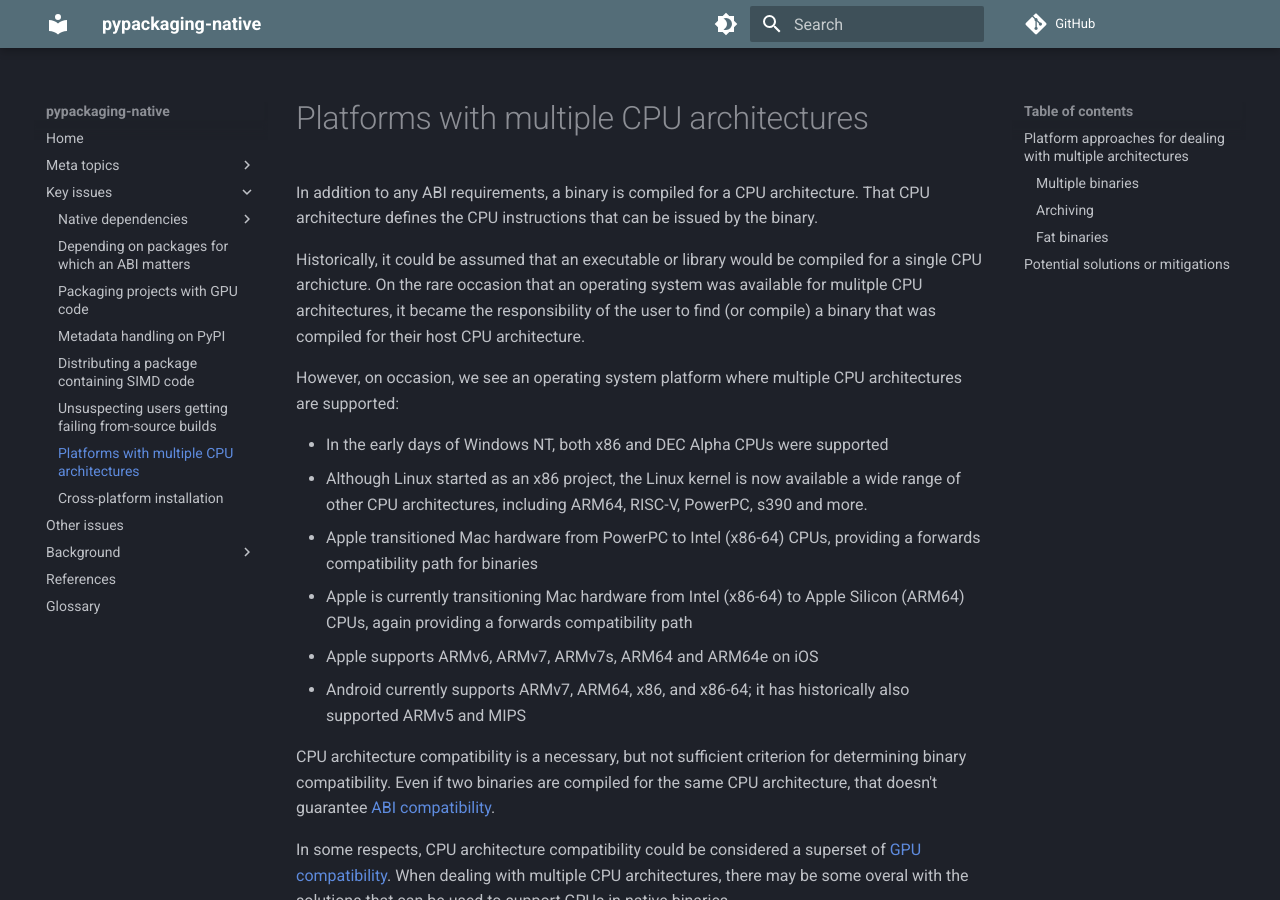
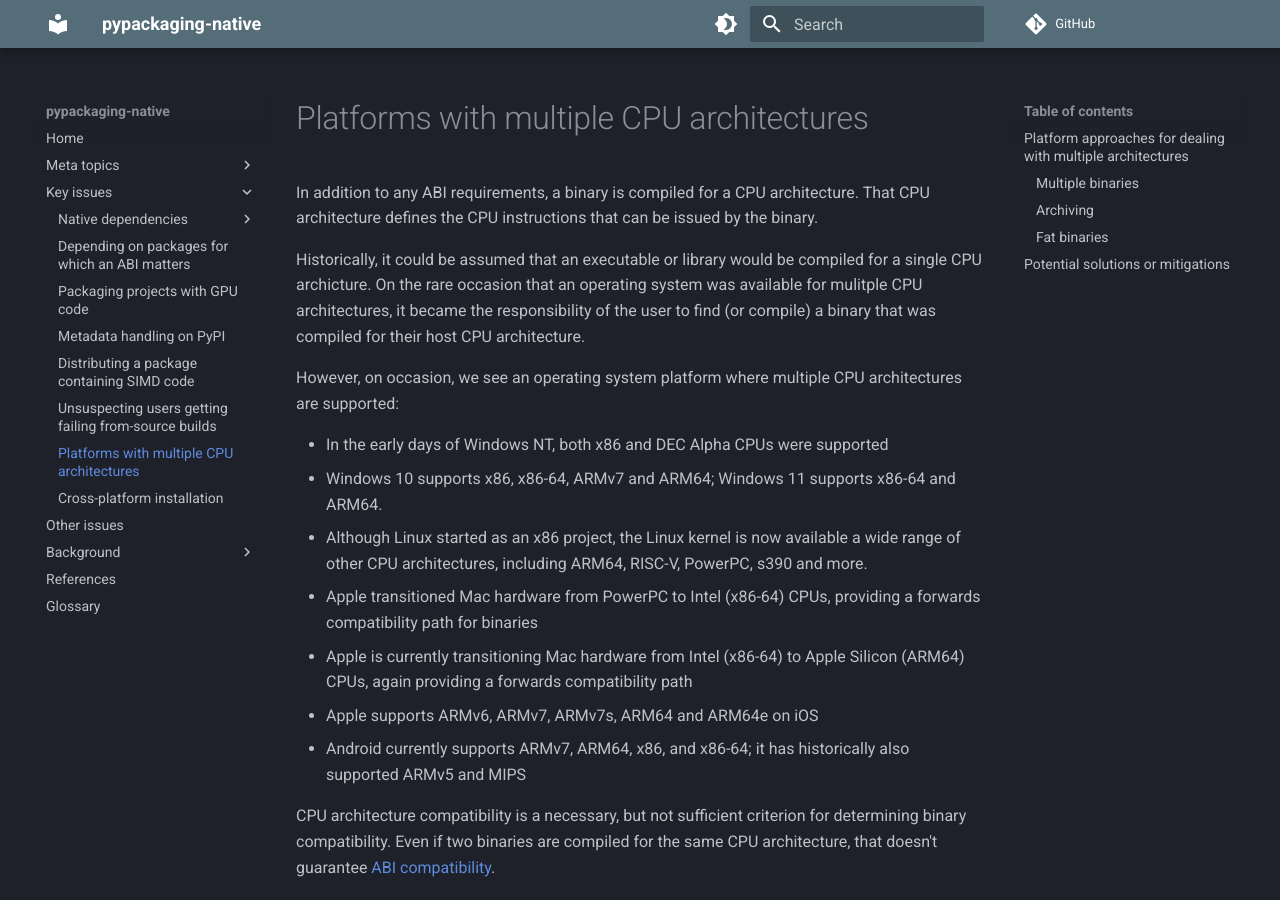
Before and after one commit to pypackaging-native/pypackaging-native, an MkDocs documentation site: the page built from docs/key-issues/multiple_architectures.md, in a window 1280 px wide and 900 px high. Built offline with MkDocs 1.6.1 and Material for MkDocs 9.7.7, drawn with Linux system fonts in a browser that asks for light colours; comment, search, counter and statistics services are not loaded.

Commit message:
Add note about Windows platform support

```diff
--- a/docs/key-issues/multiple_architectures.md
+++ b/docs/key-issues/multiple_architectures.md
@@ -14,6 +14,8 @@ However, on occasion, we see an operating system platform where multiple CPU
 architectures are supported:
 
 * In the early days of Windows NT, both x86 and DEC Alpha CPUs were supported
+* Windows 10 supports x86, x86-64, ARMv7 and ARM64; Windows 11 supports x86-64
+  and ARM64.
 * Although Linux started as an x86 project, the Linux kernel is now available a
   wide range of other CPU architectures, including ARM64, RISC-V, PowerPC, s390
   and more.
```
